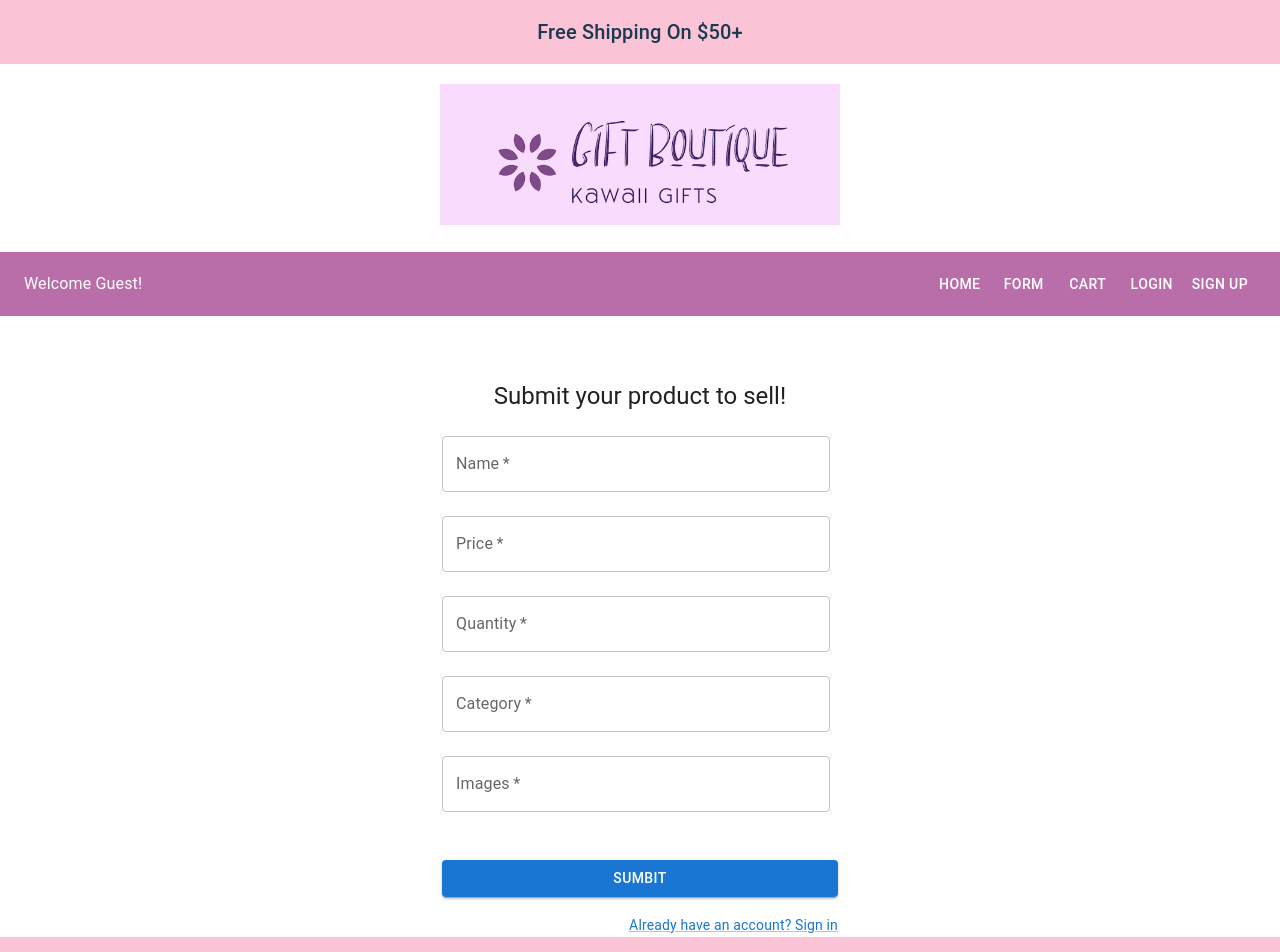
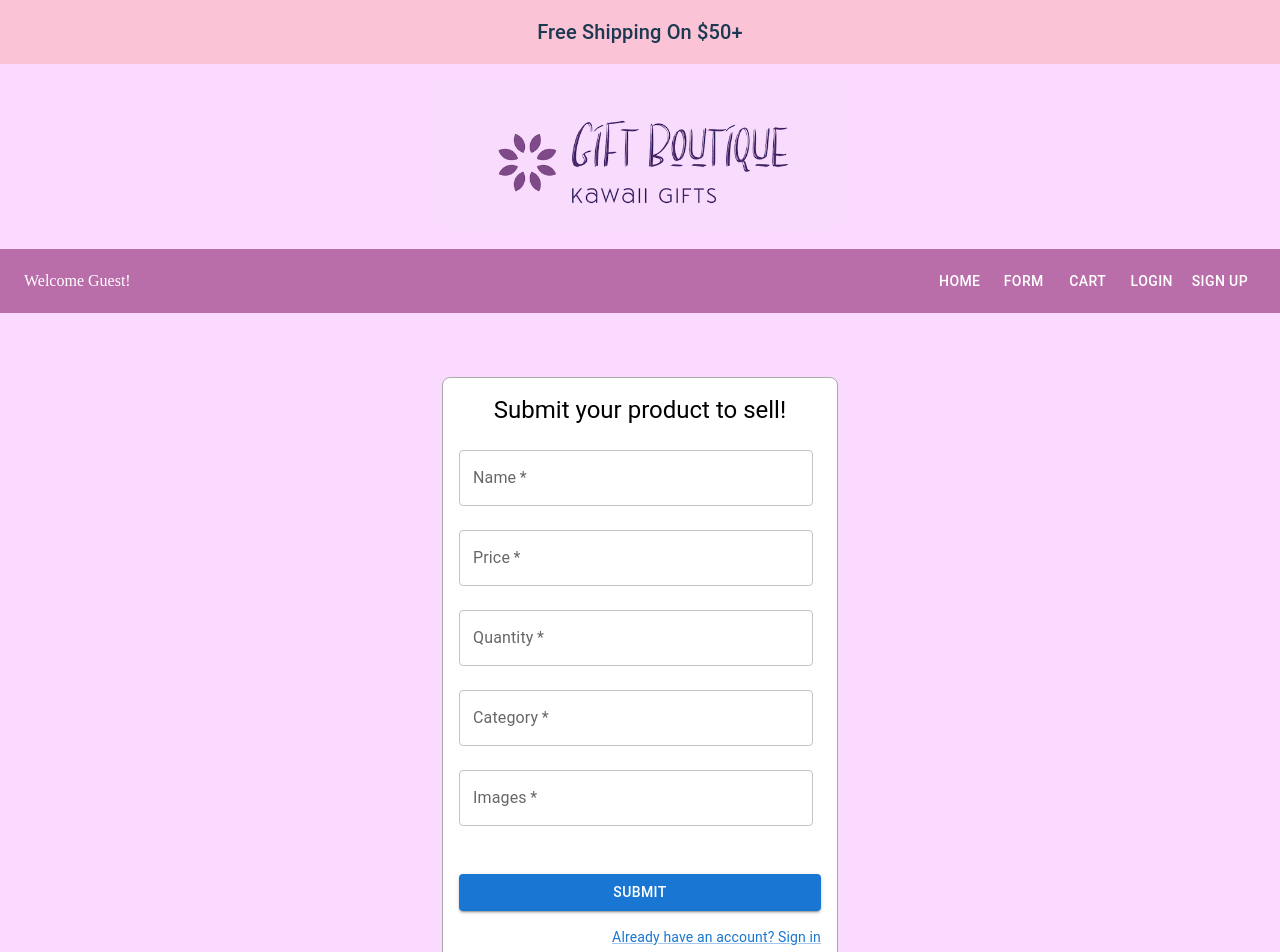
Before and after one commit to wendy174/gift_boutique, a React (Vite) app in the folder client/: page /itemform in a window 1280 px wide. Shown: the top 952 px of the page. Built offline with nearby package versions, Linux system fonts and the light colour scheme; no server answers.

Commit message:
form css

```diff
--- a/client/src/components/ItemForm.jsx
+++ b/client/src/components/ItemForm.jsx
@@ -82,14 +82,18 @@ export default function ItemForm({addNewItem}) {
   return (
     <ThemeProvider theme={defaultTheme}>
       <Container component="main" maxWidth="xs">
-        <CssBaseline />
         <Box
           sx={{
             marginTop: 8,
+            marginBottom: 8,
             display: 'flex',
             flexDirection: 'column',
             alignItems: 'center',
+            padding: '16px',
+            border: '1px solid #aaa',
+            borderRadius: '8px'
           }}
+          style={{ backgroundColor: 'white', border: '1px solid #aaa' }}
         >
 
           <Typography component="h1" variant="h5">
@@ -149,7 +153,6 @@ export default function ItemForm({addNewItem}) {
                   onChange={updateField}
                 />
               </Grid>
-              {/* usefirebase for image upload  */}
               <Grid item xs={12}>
                 <TextField
                   required
@@ -173,7 +176,7 @@ export default function ItemForm({addNewItem}) {
               variant="contained"
               sx={{ mt: 3, mb: 2 }}
             >
-              Sumbit
+              Submit
             </Button>
             <Grid container justifyContent="flex-end">
               <Grid item>
```
